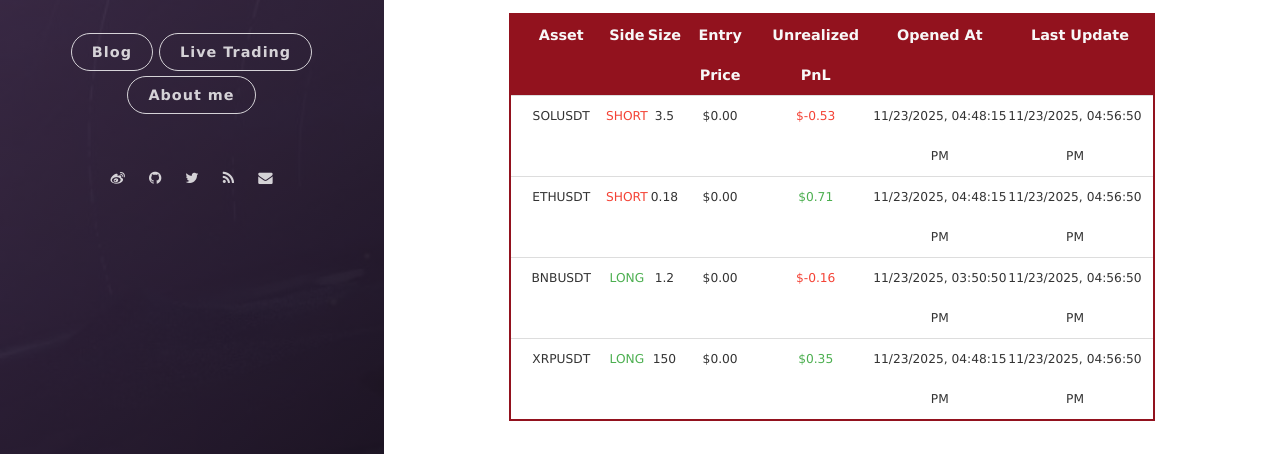
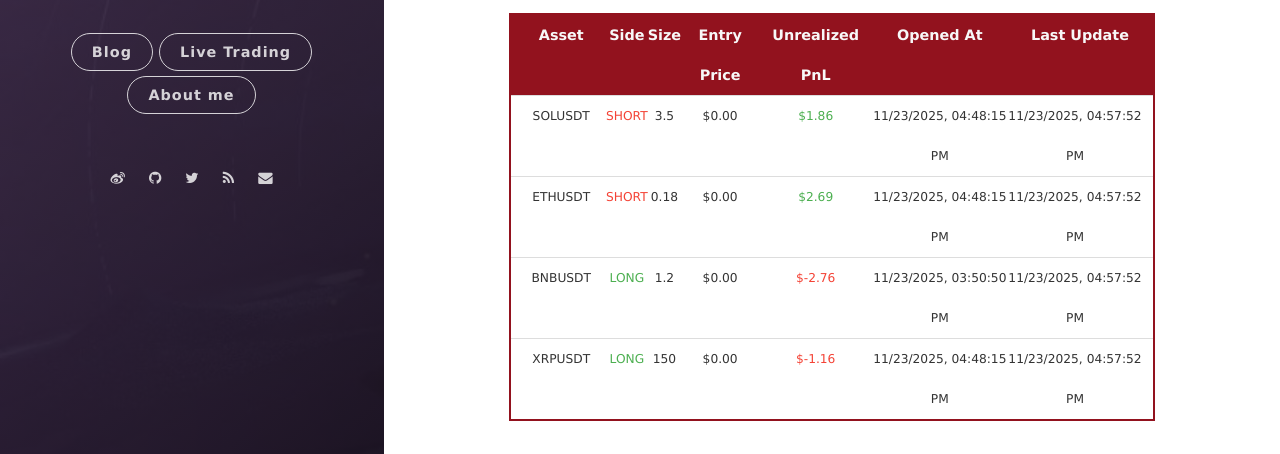
Before and after one commit to leeyegy/leeyegy.github.io, a Jekyll site: the page built from live-trading.html, in a window 1280 px wide and 1107 px high. Shown: the part 586-1040 px from the top of the window. Built offline with Jekyll 4.4.1, drawn with Linux system fonts in a browser that asks for light colours; nearby versions of some CDN libraries.

Commit message:
AccountMonitor: refresh positions 2025-11-24T00:57:52+08:00

```diff
--- a/assets/data/binance/positions.json
+++ b/assets/data/binance/positions.json
@@ -4,35 +4,35 @@
     "side": "SHORT",
     "size": 3.5,
     "entryPrice": 0.0,
-    "unrealizedPnl": -0.525,
+    "unrealizedPnl": 1.855,
     "openedAt": "2025-11-24T00:48:15+08:00",
-    "reportedAt": "2025-11-24T00:56:50+08:00"
+    "reportedAt": "2025-11-24T00:57:52+08:00"
   },
   {
     "symbol": "ETHUSDT",
     "side": "SHORT",
     "size": 0.18,
     "entryPrice": 0.0,
-    "unrealizedPnl": 0.7092,
+    "unrealizedPnl": 2.6856,
     "openedAt": "2025-11-24T00:48:15+08:00",
-    "reportedAt": "2025-11-24T00:56:50+08:00"
+    "reportedAt": "2025-11-24T00:57:52+08:00"
   },
   {
     "symbol": "BNBUSDT",
     "side": "LONG",
     "size": 1.2,
     "entryPrice": 0.0,
-    "unrealizedPnl": -0.16255596,
+    "unrealizedPnl": -2.76199885,
     "openedAt": "2025-11-23T23:50:50+08:00",
-    "reportedAt": "2025-11-24T00:56:50+08:00"
+    "reportedAt": "2025-11-24T00:57:52+08:00"
   },
   {
     "symbol": "XRPUSDT",
     "side": "LONG",
     "size": 150.0,
     "entryPrice": 0.0,
-    "unrealizedPnl": 0.35454,
+    "unrealizedPnl": -1.16046,
     "openedAt": "2025-11-24T00:48:15+08:00",
-    "reportedAt": "2025-11-24T00:56:50+08:00"
+    "reportedAt": "2025-11-24T00:57:52+08:00"
   }
 ]
```
